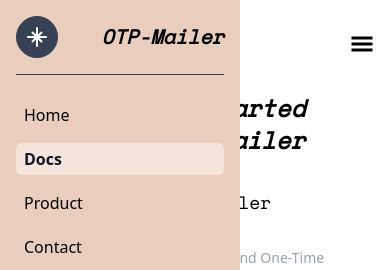
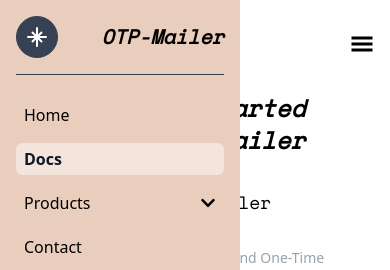
Before and after one commit to Dipak-Gautam/OTP-Mailer-Frontend, a React (Vite) app: page /docs in a window 390 px wide. Both pictures are taken after a click on the icon 362 px from the left and 44 px from the top of the page. Shown: the top 270 px of the page. Built offline with nearby package versions, Linux system fonts and the light colour scheme.

Commit message:
feat: product component completed

```diff
--- a/src/Components/NavBar/Components/MobileOptions.tsx
+++ b/src/Components/NavBar/Components/MobileOptions.tsx
@@ -1,4 +1,5 @@
 import { NavLink } from "react-router-dom";
+import MobileProduct from "./Product/MobileProduct";
 const options = [
   { title: "Home", link: "/" },
   { title: "Docs", link: "/docs" },
@@ -12,9 +13,7 @@ const MobileOptions = () => {
       {options.map((item) => (
         <>
           {item.title === "Products" ? (
-            <div className="relative m-0 hover:bg-[#f6d4c0] p-1 px-2 rounded-md">
-              Product
-            </div>
+            <MobileProduct />
           ) : (
             <NavLink
               to={`${item.link}`}
--- /dev/null
+++ b/src/Components/NavBar/Components/Product/MobileProduct.tsx
@@ -0,0 +1,16 @@
+import { FaChevronDown } from "react-icons/fa";
+
+const MobileProduct = () => {
+  return (
+    <div>
+      <div className="relative m-0 hover:bg-[#f6d4c0] p-1 px-2 rounded-md flex justify-between items-center">
+        <span> Products</span>
+        <span>
+          <FaChevronDown />
+        </span>
+      </div>
+    </div>
+  );
+};
+
+export default MobileProduct;
--- a/src/Components/NavBar/Components/Product/Product.tsx
+++ b/src/Components/NavBar/Components/Product/Product.tsx
@@ -11,12 +11,32 @@ const Product = () => {
         Products
       </div>
       <div
-        className={`border border-gray-500 w-30 h-30 overflow-hidden rounded-md bg-white/50 flex justify-center items-center absolute ${
+        className={`border border-gray-500 w-44  overflow-hidden rounded-md bg-white/50 flex flex-col justify-center absolute ${
           isOpen ? "visible" : "hidden"
         }`}
         onMouseLeave={() => setIsOpen(false)}
       >
-        Hello
+        <a
+          href="https://virtualpatro.com"
+          target="_"
+          className="text-gray-600 hover:text-gray-800 font-medium hover:bg-[#f3e5dc] p-2 px-4 hover:font-semibold"
+        >
+          Virtual Patro
+        </a>
+        <a
+          href="https://virtualpatro.com"
+          target="_"
+          className="text-gray-600 hover:text-gray-800 font-medium hover:bg-[#f3e5dc] p-2 px-4 hover:font-semibold"
+        >
+          Ai Assistance
+        </a>
+        <a
+          href="https://mero-car-rental.netlify.app/"
+          target="_"
+          className="text-gray-600 hover:text-gray-800 font-medium hover:bg-[#f3e5dc] p-2 px-4 hover:font-semibold"
+        >
+          Car Rental
+        </a>
       </div>
     </>
   );
```
